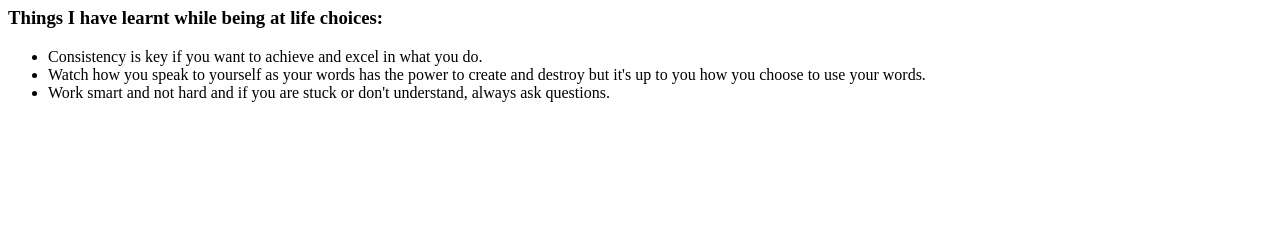
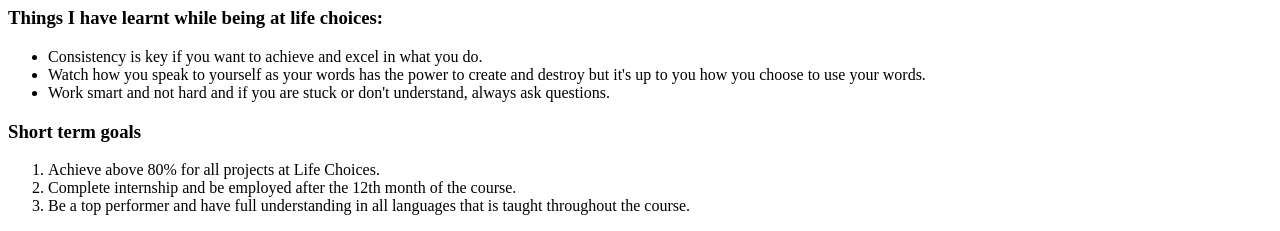
Before and after one commit to Erin-Caitlin/Wednesday, a plain HTML site: page index.html in a window 1280 px wide. Shown: the part 735-966 px from the top of the page. Before the commit the page ends 853 px from the top, so only its background shows below. Drawn offline with Linux system fonts and the light colour scheme.

Commit message:
Ordered list

```diff
--- a/index.html
+++ b/index.html
@@ -108,7 +108,18 @@
           </li>
         </ul>
 
-
+        <h3>Short term goals</h3>
+        <ol>
+          <li>
+            Achieve above 80% for all projects at Life Choices.
+          </li>
+          <li>
+            Complete internship and be employed after the 12th month of the course.
+          </li>
+          <li>
+            Be a top performer and have full understanding in all languages that is taught throughout the course.
+          </li>
+        </ol>
 
 
 
```
